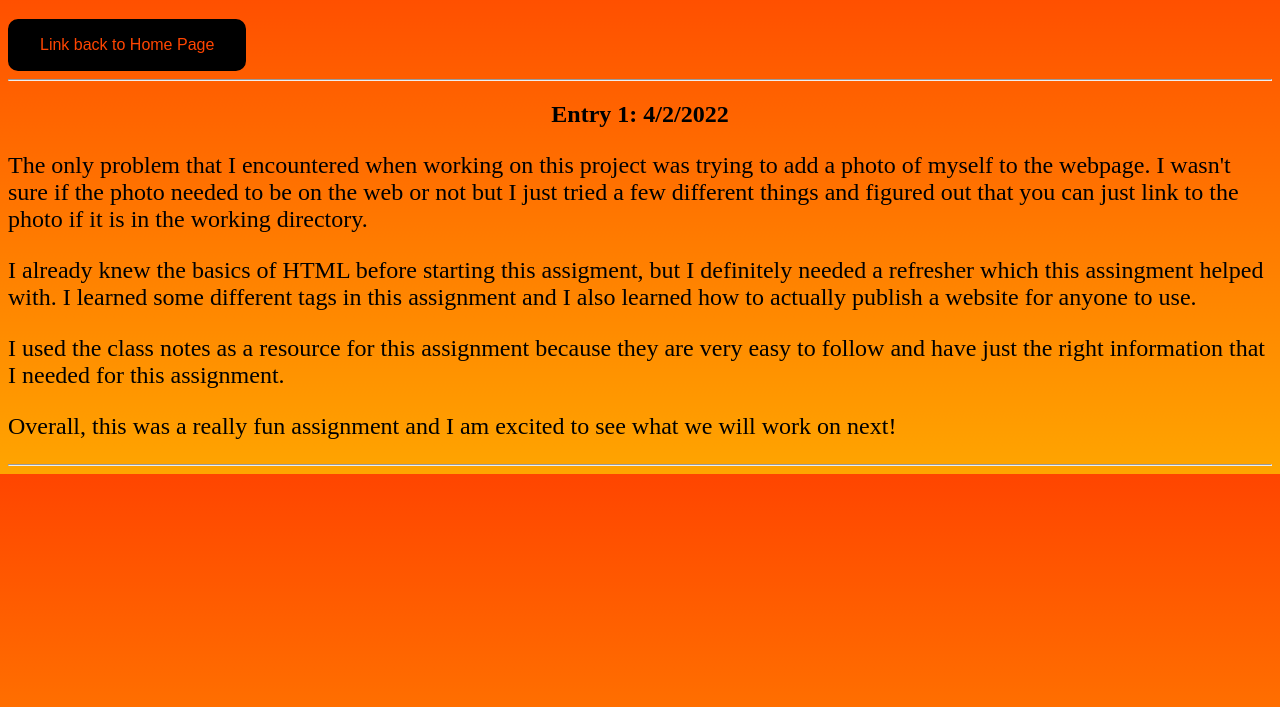
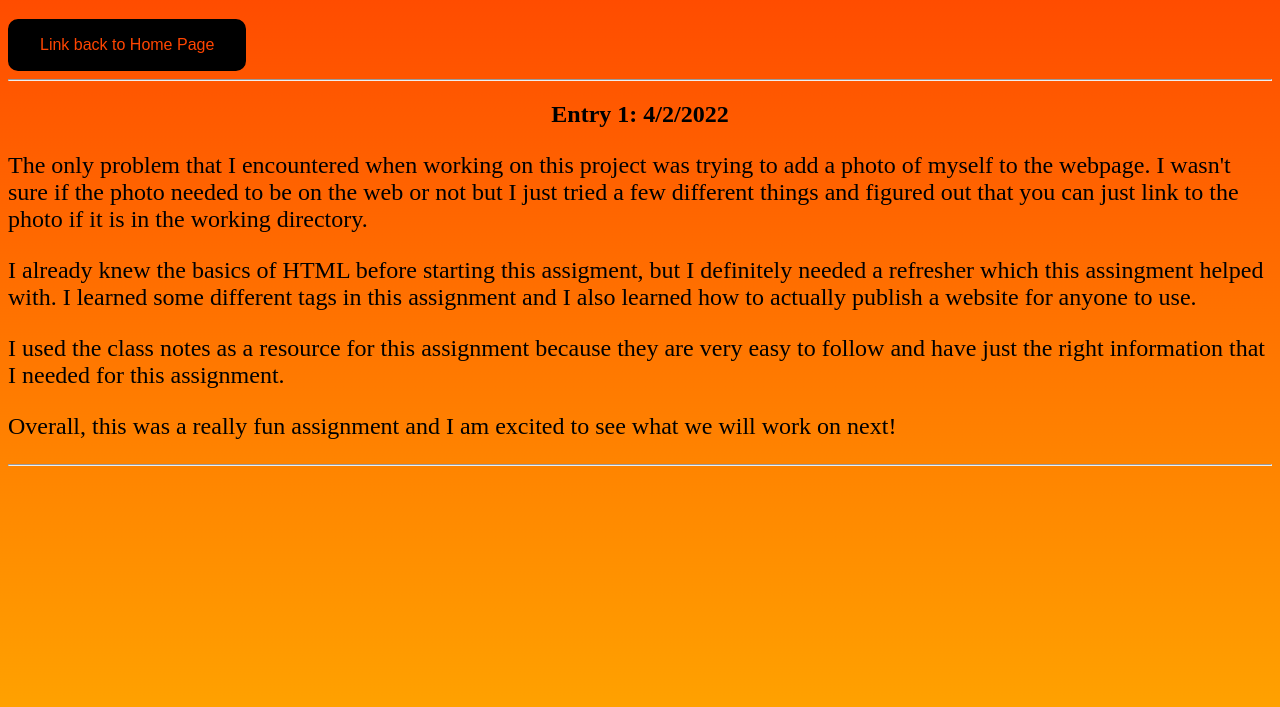
Before and after one commit to niclbody13/niclbody13.github.io, a plain HTML site: page blog.html in a window 1280 px wide. Shown: the part 61-768 px from the top of the page. Drawn offline with Linux system fonts and the light colour scheme.

Commit message:
made background* responsive

```diff
--- a/blog.css
+++ b/blog.css
@@ -1,6 +1,6 @@
 body {
-    /*background-color: orangered;*/
     background-image: linear-gradient(orangered, orange);
+
 }
 
 li {
@@ -56,3 +56,7 @@ button:active {
     padding: 12px 27px;
     box-shadow: 0px 0px 0px orange;
 }
+
+html {
+    min-height: 100%;
+}
--- a/index.css
+++ b/index.css
@@ -1,5 +1,4 @@
 body {
-    /*background-color: orangered;*/
     background-image: linear-gradient(orangered, orange);
 }
 
@@ -56,3 +55,7 @@ button:active {
     padding: 12px 27px;
     box-shadow: 0px 0px 0px orange;
 }
+
+html {
+    min-height: 100%;
+}
```
Also changed, not shown: blog.html (+1 -0 lines), index.html (+1 -0 lines).
